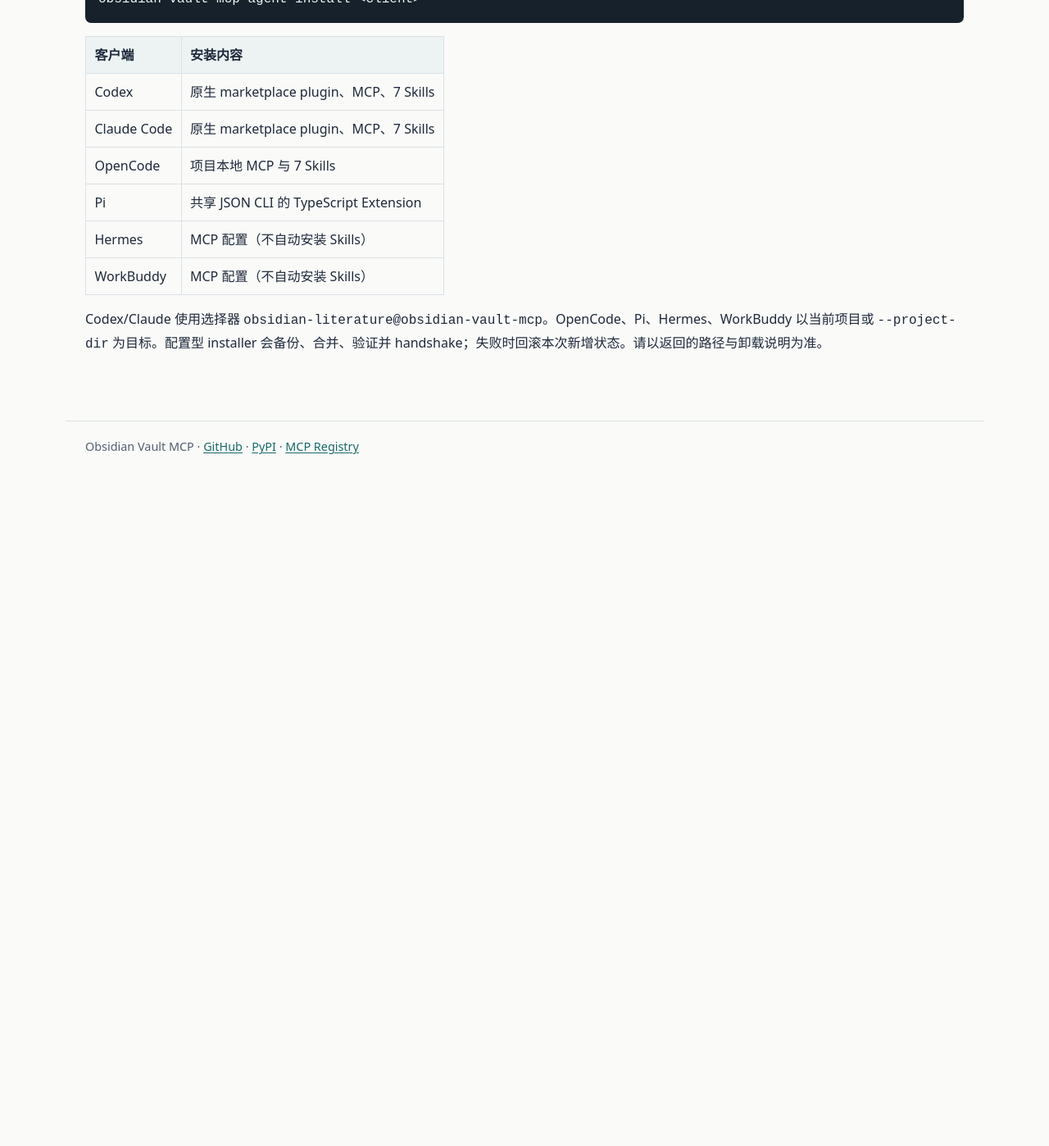
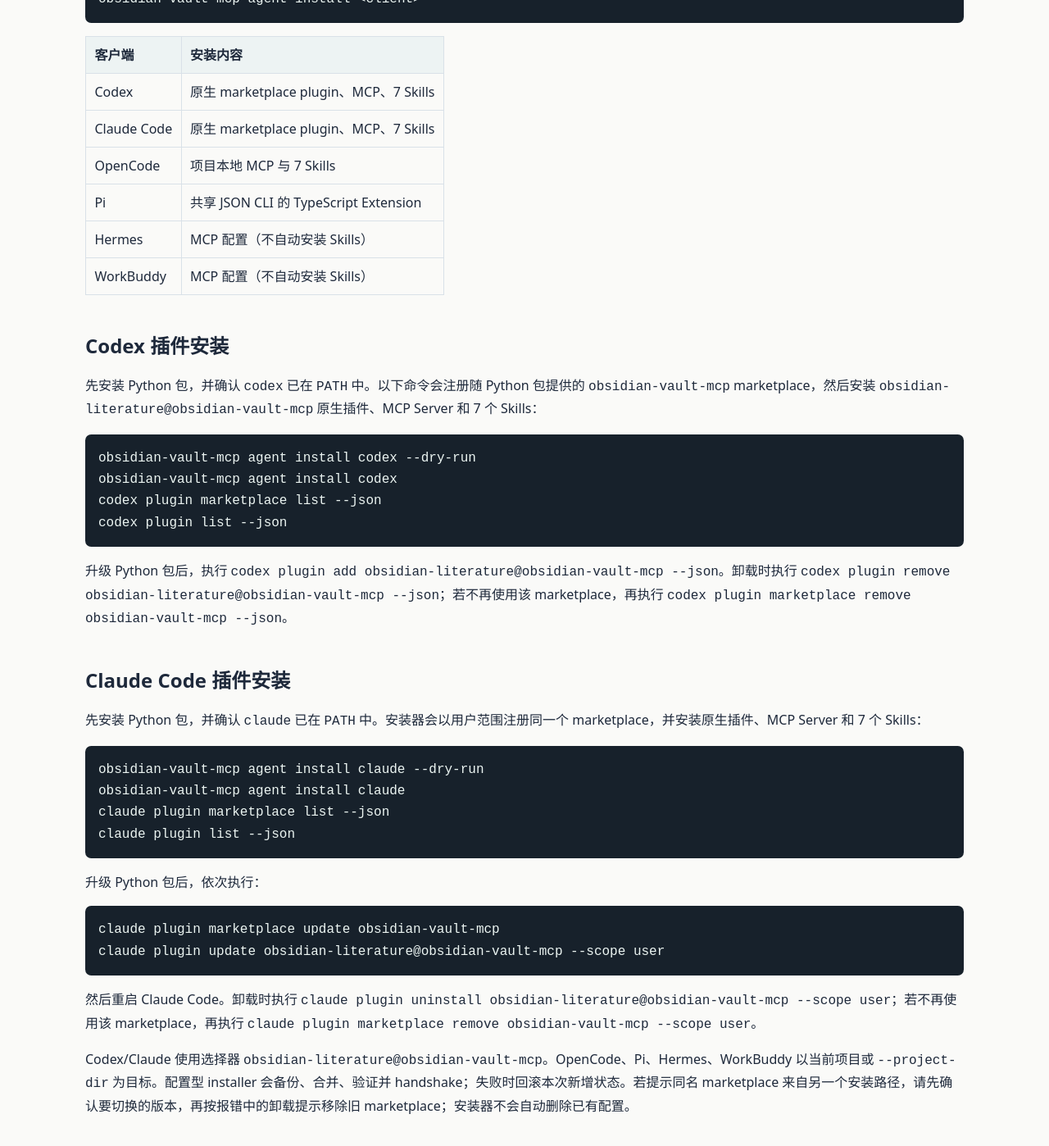
Before and after one commit to luffysolution-svg/obsidian-vault-mcp, a Jekyll site: the page built from docs/agents.md, in a window 1280 px wide and 1400 px high, scrolled down 299 px. Shown: the whole window at 82% size. Built offline with Jekyll 4.4.1, drawn with Linux system fonts in a browser that asks for light colours; before the commit the page ends 900 px from its top, so only the background shows below that.

Commit message:
docs: add Codex and Claude plugin setup

````diff
--- a/docs/agents.md
+++ b/docs/agents.md
@@ -21,4 +21,37 @@
 | Hermes | MCP 配置（不自动安装 Skills） |
 | WorkBuddy | MCP 配置（不自动安装 Skills） |
 
-Codex/Claude 使用选择器 `obsidian-literature@obsidian-vault-mcp`。OpenCode、Pi、Hermes、WorkBuddy 以当前项目或 `--project-dir` 为目标。配置型 installer 会备份、合并、验证并 handshake；失败时回滚本次新增状态。请以返回的路径与卸载说明为准。
+## Codex 插件安装
+
+先安装 Python 包，并确认 `codex` 已在 `PATH` 中。以下命令会注册随 Python 包提供的 `obsidian-vault-mcp` marketplace，然后安装 `obsidian-literature@obsidian-vault-mcp` 原生插件、MCP Server 和 7 个 Skills：
+
+```bash
+obsidian-vault-mcp agent install codex --dry-run
+obsidian-vault-mcp agent install codex
+codex plugin marketplace list --json
+codex plugin list --json
+```
+
+升级 Python 包后，执行 `codex plugin add obsidian-literature@obsidian-vault-mcp --json`。卸载时执行 `codex plugin remove obsidian-literature@obsidian-vault-mcp --json`；若不再使用该 marketplace，再执行 `codex plugin marketplace remove obsidian-vault-mcp --json`。
+
+## Claude Code 插件安装
+
+先安装 Python 包，并确认 `claude` 已在 `PATH` 中。安装器会以用户范围注册同一个 marketplace，并安装原生插件、MCP Server 和 7 个 Skills：
+
+```bash
+obsidian-vault-mcp agent install claude --dry-run
+obsidian-vault-mcp agent install claude
+claude plugin marketplace list --json
+claude plugin list --json
+```
+
+升级 Python 包后，依次执行：
+
+```bash
+claude plugin marketplace update obsidian-vault-mcp
+claude plugin update obsidian-literature@obsidian-vault-mcp --scope user
+```
+
+然后重启 Claude Code。卸载时执行 `claude plugin uninstall obsidian-literature@obsidian-vault-mcp --scope user`；若不再使用该 marketplace，再执行 `claude plugin marketplace remove obsidian-vault-mcp --scope user`。
+
+Codex/Claude 使用选择器 `obsidian-literature@obsidian-vault-mcp`。OpenCode、Pi、Hermes、WorkBuddy 以当前项目或 `--project-dir` 为目标。配置型 installer 会备份、合并、验证并 handshake；失败时回滚本次新增状态。若提示同名 marketplace 来自另一个安装路径，请先确认要切换的版本，再按报错中的卸载提示移除旧 marketplace；安装器不会自动删除已有配置。
````
Also changed, not shown: docs/en/agents.md (+34 -1 lines), docs/en/installation.md (+14 -0 lines), docs/installation.md (+14 -0 lines).
